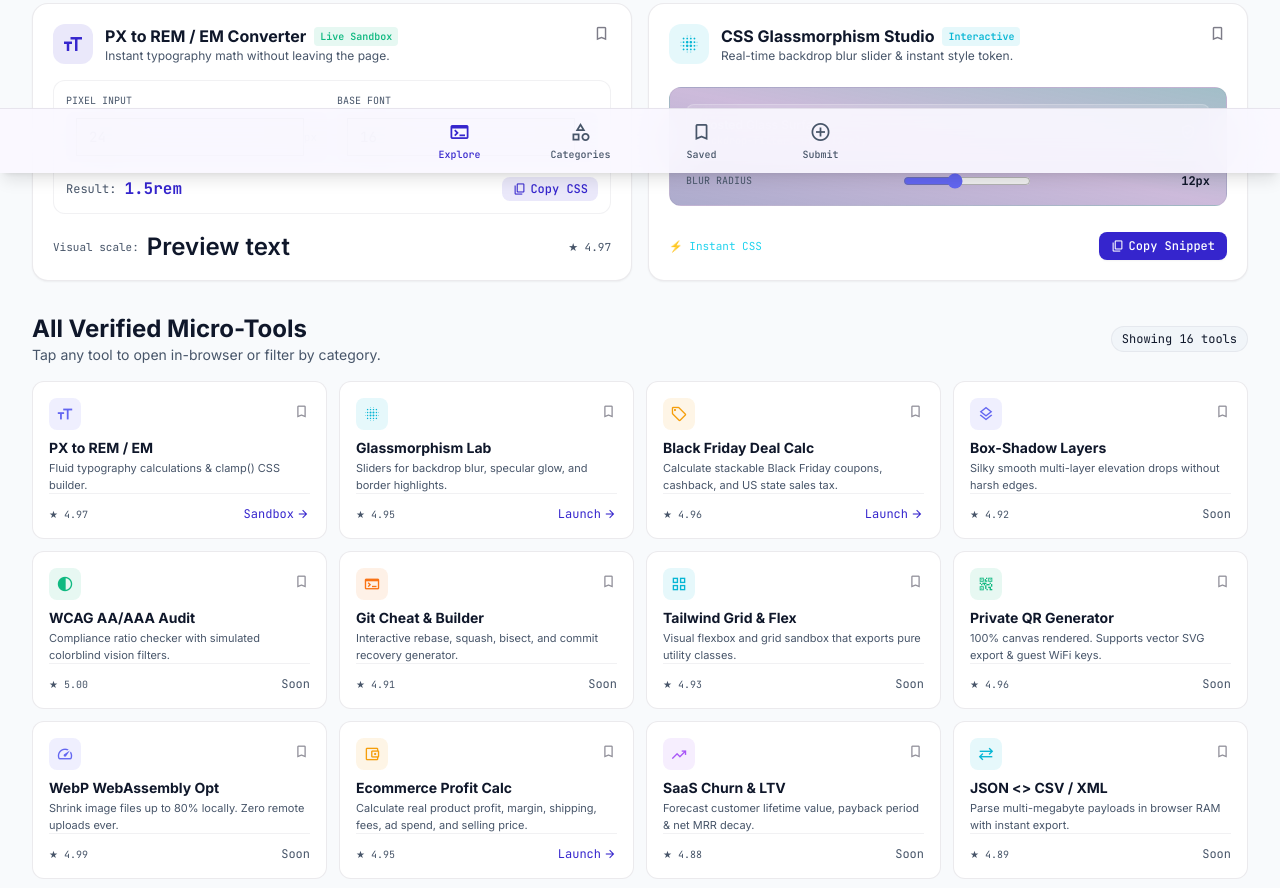
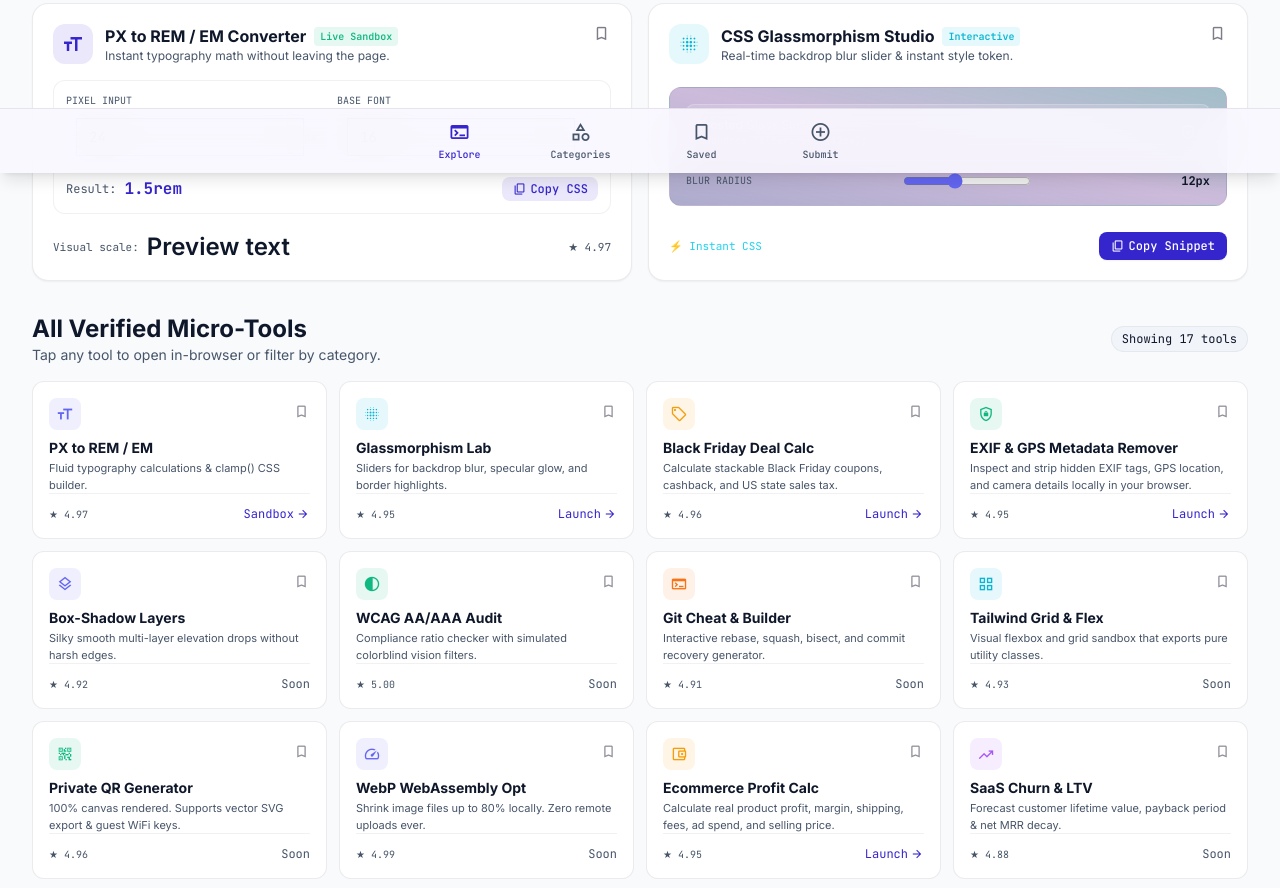
Before and after one commit to fiaz327/craft, a plain HTML site: page index.html in a window 1280 px wide. Shown: the part 627-1515 px from the top of the page. Drawn offline with nearby package versions, Linux system fonts and the light colour scheme.

Commit message:
Update index.html

```diff
--- a/index.html
+++ b/index.html
@@ -638,6 +638,32 @@
             </a>
           </article>
 
+          <!-- Tool: EXIF & GPS Metadata Remover -->
+<article class="tool-card bg-surface-container-low border border-outline/15 rounded-xl p-3 sm:p-4 flex flex-col justify-between shadow-xs hover:border-primary/50 hover:shadow-md transition-all group" data-cat="privacy" data-tool-id="tool-exif-remover" data-keywords="exif metadata remover gps location photo privacy strip jpg png webp client side">
+  <a href="https://divcraft.online/exif-metadata-remover.html" class="flex flex-col justify-between h-full w-full">
+    <div class="flex flex-col gap-2">
+      <div class="flex items-center justify-between">
+        <div class="w-8 h-8 rounded-lg bg-emerald-500/10 text-emerald-500 flex items-center justify-center">
+          <span class="material-symbols-outlined text-[18px]" aria-hidden="true">shield_lock</span>
+        </div>
+        <button type="button" aria-label="Bookmark Tool" class="bookmark-btn text-on-surface-variant/60 hover:text-primary transition-colors" data-tool-id="tool-exif-remover" data-tool-title="EXIF & GPS Metadata Remover" onclick="event.preventDefault(); event.stopPropagation();">
+          <span class="material-symbols-outlined text-[17px]" aria-hidden="true">bookmark</span>
+        </button>
+      </div>
+      <div>
+        <h3 class="font-bold text-xs sm:text-sm text-on-surface group-hover:text-primary transition-colors leading-tight">EXIF &amp; GPS Metadata Remover</h3>
+        <p class="text-[11px] text-on-surface-variant line-clamp-2 mt-0.5">Inspect and strip hidden EXIF tags, GPS location, and camera details locally in your browser.</p>
+      </div>
+    </div>
+    <div class="flex items-center justify-between pt-3 mt-auto border-t border-outline/10">
+      <span class="text-[10px] font-mono text-on-surface-variant">★ 4.95</span>
+      <span class="inline-flex items-center gap-0.5 text-xs font-mono text-primary group-hover:translate-x-0.5 transition-transform">
+        Launch <span class="material-symbols-outlined text-[14px]" aria-hidden="true">arrow_forward</span>
+      </span>
+    </div>
+  </a>
+</article>
+
           <!-- Tool 4: Box Shadow Multi-Layer -->
           <article class="tool-card bg-surface-container-low border border-outline/15 rounded-xl p-3 sm:p-4 flex flex-col justify-between shadow-xs hover:border-primary/50 hover:shadow-md transition-all group" data-cat="css" data-tool-id="tool-box-shadow" data-keywords="box shadow multi layer smooth shadows ambient elevation css drop shadow">
             <div class="flex flex-col gap-2">
```
